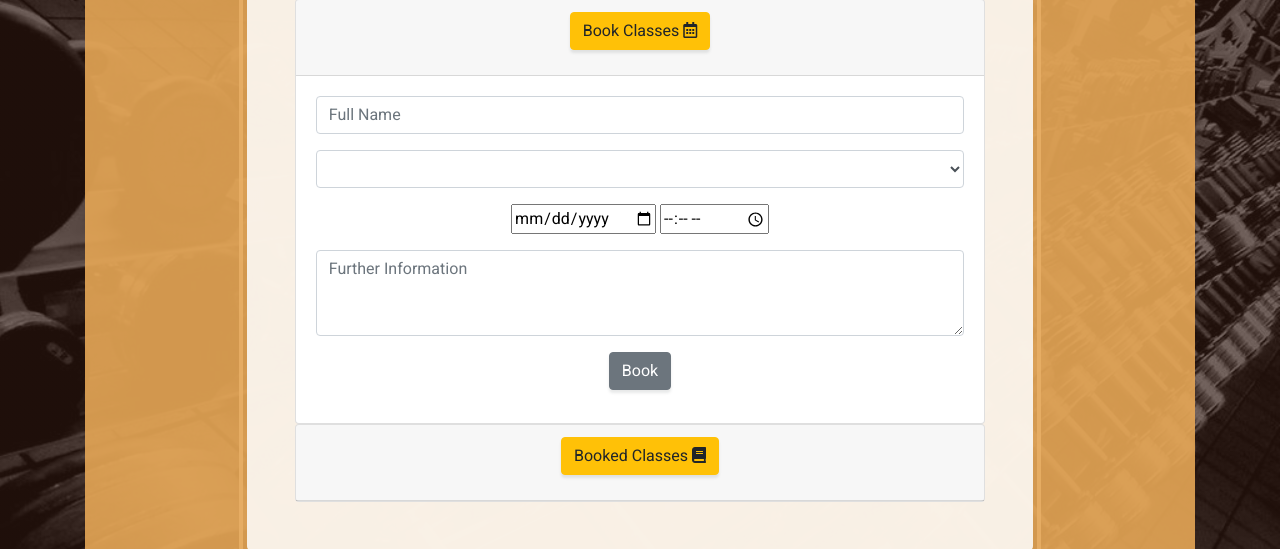
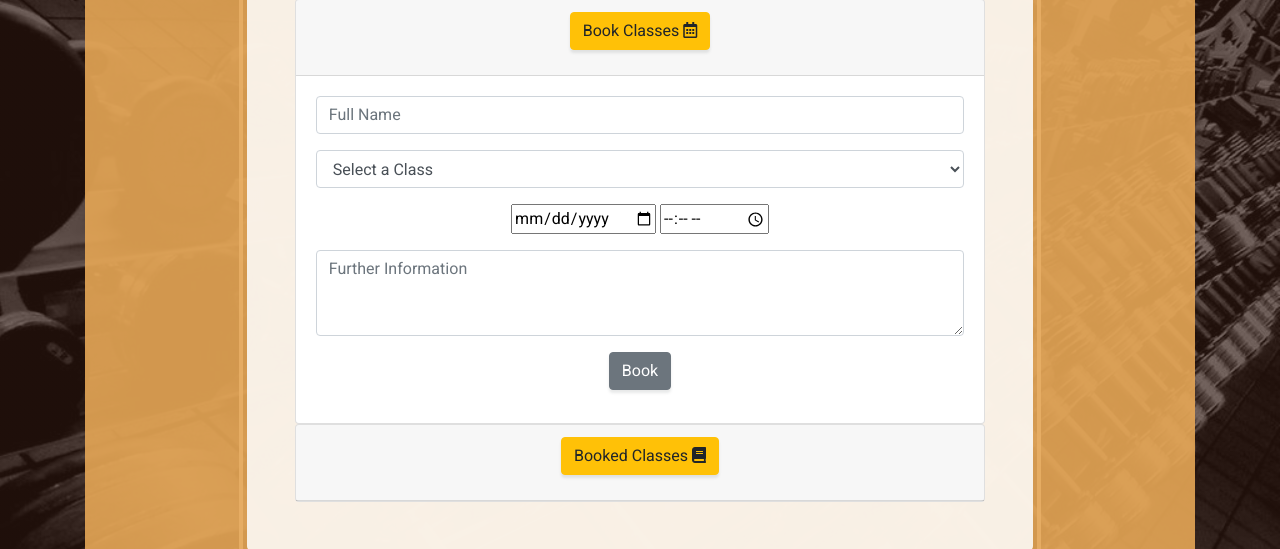
Before and after one commit to MannyBinning/simply-fitness, a Flask app: page /book_class in a window 1280 px wide, after a click on "Book Classes". Shown: the part 999-1548 px from the top of the page. Run offline with Flask 2, Linux system fonts and the light colour scheme; data that the repository does not hold is empty; some libraries are stand-ins or nearby versions.

Commit message:
Fixed book class select option to required

```diff
--- a/templates/book_class.html
+++ b/templates/book_class.html
@@ -64,6 +64,7 @@
                                         <!--Dropdown to select a class category-->
                                         <div class="form-group">
                                             <select class="form-control" id="category_name" name="category_name" required>
+                                                <option value="" disabled selected>Select a Class</option>
                                                 {% for category in categories %}
                                                     <option value="{{ category.category_name }}">{{ category.category_name }}</option >
                                                 {% endfor %}
@@ -78,7 +79,7 @@
                                         <div class="form-group">
                                             <textarea class="form-control" id="exampleFormControlTextarea1" rows="3" placeholder="Further Information" name="booking_notes"></textarea>
                                         </div>
-                                        <button type="submit" class="btn btn-secondary">Book</button>
+                                        <button onclick="GetSelected ();" type="submit" class="btn btn-secondary">Book</button>
                                     </form>
                                 </div>
                             </div>
@@ -123,7 +124,6 @@
         </div>
     </div>
 </section>
-
 <script src="{{ url_for('static', filename='vendor/bootstrap/js/calendar.js') }}"></script>
 
 {% endblock %}
--- a/templates/edit_class.html
+++ b/templates/edit_class.html
@@ -16,7 +16,7 @@
                         </div>
                         <!--Dropdown menu with previous class selected-->
                         <div class="form-group">
-                            <select class="form-control" id="category_name" name="category_name" required>
+                            <select class="form-control" id="category_name" name="category_name">
                                 {% for category in categories %}
                                     {% if category.category_name == task.category_name %}
                                         <option value="{{ category.category_name }}" selected>{{ category.category_name }}</option>
```
